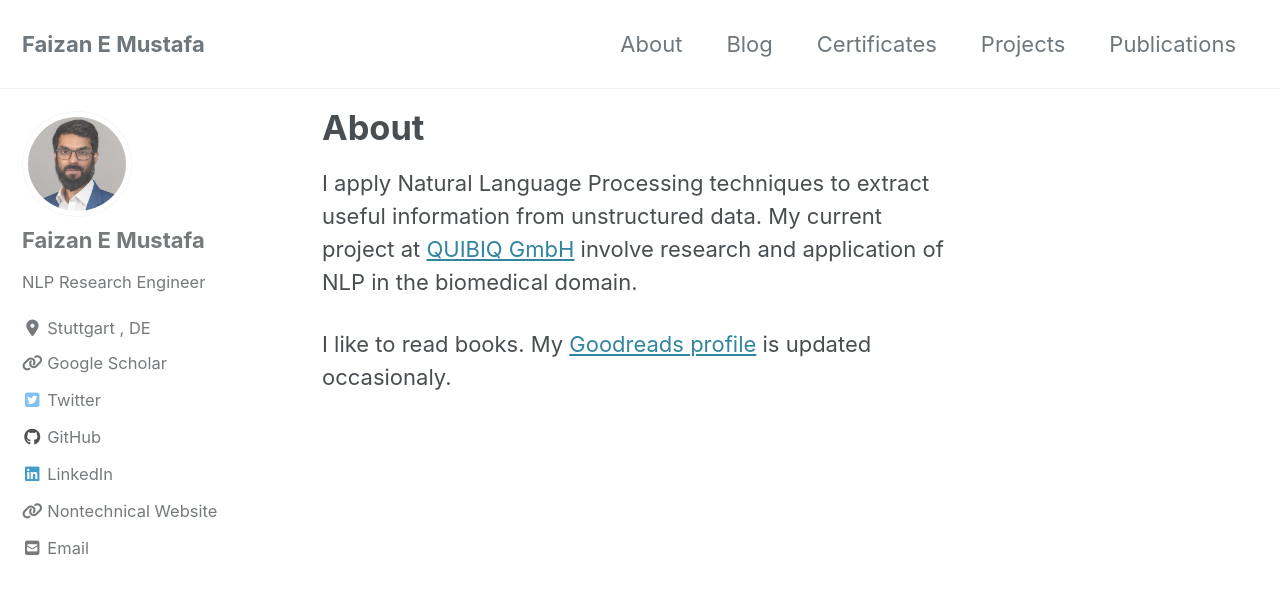
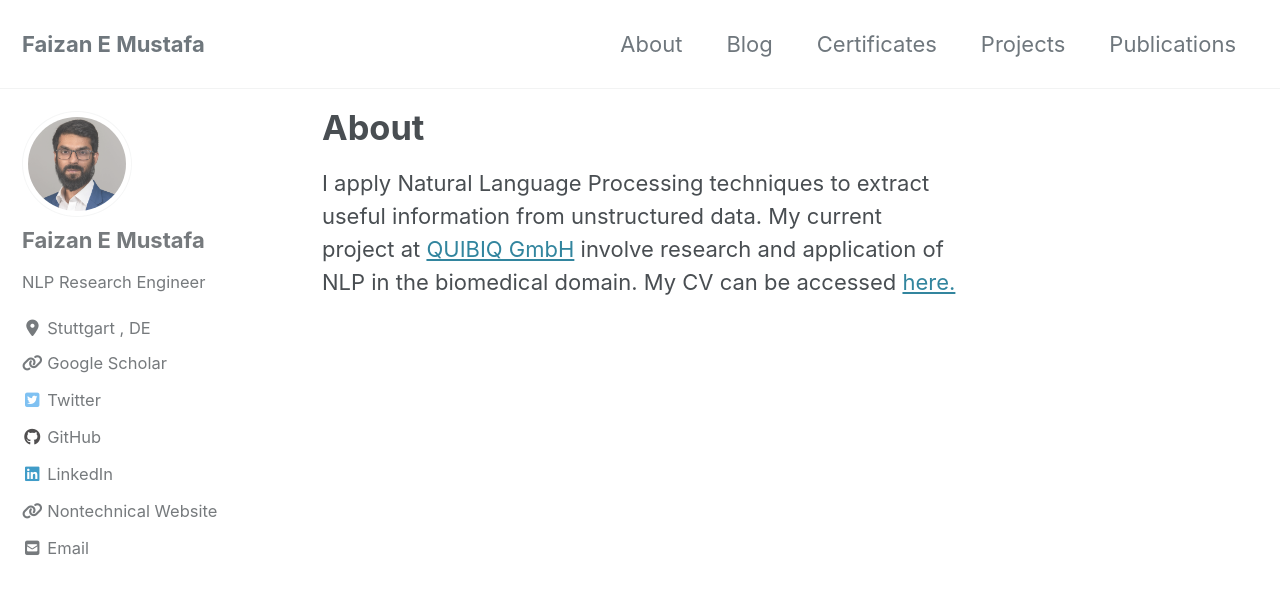
Before and after one commit to Faizan-E-Mustafa/Faizan-E-Mustafa.github.io, a Jekyll site: the page built from _pages/about.md, in a window 1280 px wide and 900 px high. Shown: the top 594 px of the window. Built offline with Jekyll 4.4.1, drawn with Linux system fonts in a browser that asks for light colours; cached includes are drawn as plain includes; nearby versions of some CDN libraries.

Commit message:
* update CV

```diff
--- a/_pages/about.md
+++ b/_pages/about.md
@@ -7,6 +7,6 @@ author_profile: true
  #   image: "/images/ab.jpg"
 ---
 
-I apply Natural Language Processing techniques to extract useful information from unstructured data. My current project at [QUIBIQ GmbH](https://www.quibiq.de/) involve research and application of NLP in the biomedical domain.
+I apply Natural Language Processing techniques to extract useful information from unstructured data. My current project at [QUIBIQ GmbH](https://www.quibiq.de/) involve research and application of NLP in the biomedical domain. My CV can be accessed [here.](https://Faizan-E-Mustafa.github.io/pdfs/CV.pdf)
 
-I like to read books. My [Goodreads profile](https://www.goodreads.com/user/show/131185441-faizan-mustafa) is updated occasionaly.
+<!-- I like to read books. My [Goodreads profile](https://www.goodreads.com/user/show/131185441-faizan-mustafa) is updated occasionaly. -->
```
Also changed, not shown: 1 other file.
